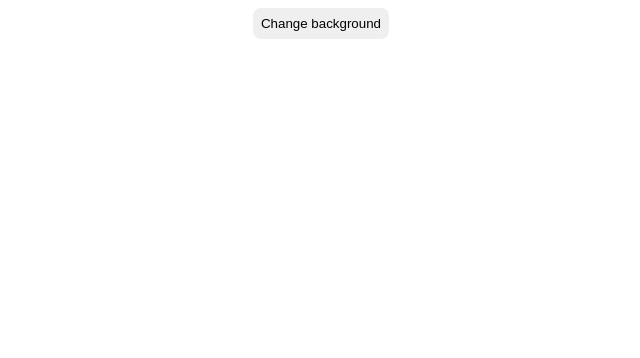
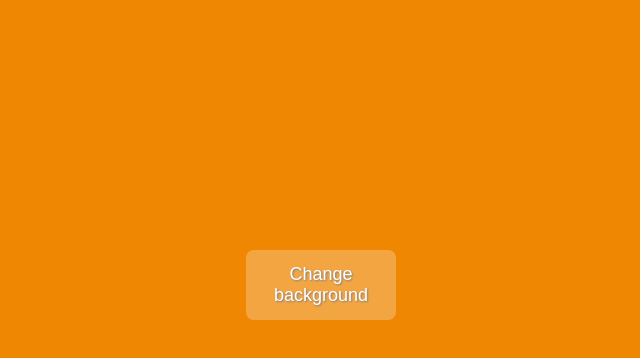
Before and after one commit to devaine/website-demo-netlify, a plain HTML site: page index.html in a window 1280 px wide. Shown: the whole page, without its empty margins (319-959 px from the left). Drawn offline with Linux system fonts and the light colour scheme.

Commit message:
feat:altered css

```diff
--- a/script.js
+++ b/script.js
@@ -1,8 +1,11 @@
 var button = document.getElementById("button");
 var bodyWrapper = document.getElementById("wrapper");
 
-var colors = ["black","white","red","orange","yellow","green","aqua","blue","purple"]
-let target = 1;
+//these variables are used for array method
+//var colors = ["black","white","red","orange","yellow","green","aqua","blue","purple"]
+//let target = 1;
+
+document.body.style.backgroundColor=`rgb(${Math.random()*255},${Math.random()*255},${Math.random()*255})`;
 
 
 function changeBackground() {
--- a/style.css
+++ b/style.css
@@ -1,13 +1,21 @@
 .wrapper {
-  width: 100%;
-  display: flex;
-  justify-content: center;
-  align-items: center;
+  width:10%;
+  min-width: 150px;
+  height:70px;
+  margin:250px auto;
+
 }
 
 button {
+  height:100%;
+  width:100%;
   font-family: Arial, Helvetica, sans-serif;
   padding: 8px;
   border-radius: 8px;
-  border: 0px;
+  border: none;
+  color: white;
+  text-shadow: 1px 1px 2px grey;
+  background-color: rgba(255, 255, 255, 0.25);
+  cursor:pointer;
+  font-size: large;
 }
```
